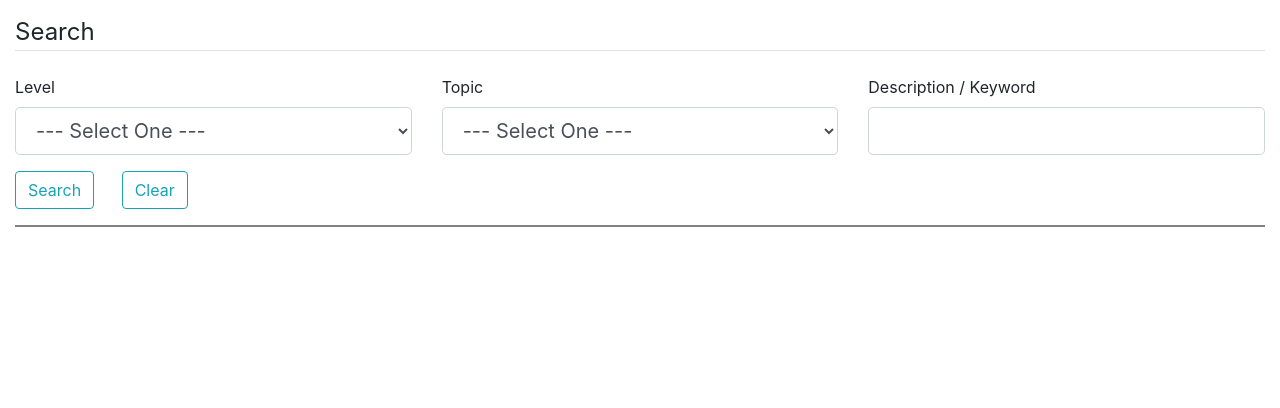
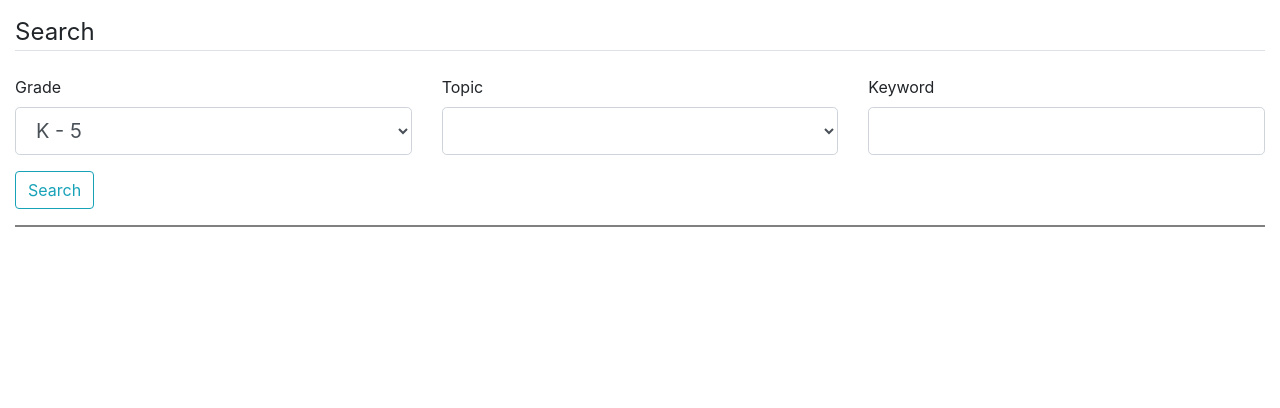
Before and after one commit to MKing301/math-pd-depo, a Flask app: page /search in a window 1280 px wide. Shown: the part 56-464 px from the top of the page. Run offline with Flask 2, Linux system fonts and the light colour scheme; the visitor is signed in with stand-in values (Sample User, id 1); data comes from the database, SQL or seed files in the repository; lists and menus that the app fills with data are empty; some libraries are stand-ins or nearby versions.

Commit message:
Update search form content

```diff
--- a/pd_app/templates/search.html
+++ b/pd_app/templates/search.html
@@ -7,29 +7,29 @@
                 <legend class="border-bottom mb-4">Search</legend>
                 <div class="row">
                     <div class="col-sm-4">
-                        {{ form.level.label(class="form-control-label") }}
-                        {% if form.level.errors %}
-                            {{ form.level(class="form-control form-control-lg is-invalid") }}
+                        {{ form.my_grade.label(class="form-control-label") }}
+                        {% if form.my_grade.errors %}
+                            {{ form.my_grade(class="form-control form-control-lg is-invalid") }}
                             <div class="invalid-feedback">
-                                {% for error in form.level.errors %}
+                                {% for error in form.my_grade.errors %}
                                     <span>{{ error }}</span>
                                 {% endfor %}
                             </div>
                         {% else %}
-                            {{ form.level(class="form-control form-control-lg") }}
+                            {{ form.my_grade(class="form-control form-control-lg") }}
                         {% endif %}
                     </div>
                     <div class="col-sm-4">
-                        {{ form.topic.label(class="form-control-label") }}
-                        {% if form.topic.errors %}
-                            {{ form.topic(class="form-control form-control-lg is-invalid") }}
+                        {{ form.my_course.label(class="form-control-label") }}
+                        {% if form.my_course.errors %}
+                            {{ form.my_course(class="form-control form-control-lg is-invalid") }}
                             <div class="invalid-feedback">
-                                {% for error in form.topic.errors %}
+                                {% for error in form.my_course.errors %}
                                     <span>{{ error }}</span>
                                 {% endfor %}
                             </div>
                         {% else %}
-                            {{ form.topic(class="form-control form-control-lg") }}
+                            {{ form.my_course(class="form-control form-control-lg") }}
                         {% endif %}
                     </div>
                     <div class="col-sm-4">
@@ -49,10 +49,7 @@
             </fieldset>
             <div class="row">
                 <div class="col-sm-1">
-                    {{ form.submit(class="btn btn-outline-info") }}
-                </div>
-                <div class="col-sm-1">
-                    {{ form.clear(class="btn btn-outline-info", type="reset") }}
+                    {{ form.submit(class="btn btn-outline-info btn-search") }}
                 </div>
             </div>
         </form>
--- a/pd_app/users/forms.py
+++ b/pd_app/users/forms.py
@@ -65,11 +65,14 @@ class ResetPasswordForm(FlaskForm):
 
 
 class SearchForm(FlaskForm):
-    level = SelectField('Level', choices=[(1, "--- Select One ---"), (2, "K - 5"), (3, "6 - 12"), (4, "Undergraduate"), (5, "Post-Graduate")], default=1)
-    topic = SelectField('Topic', choices=[(1, "--- Select One ---"), (2, "Algebra"), (3, "Calculus"), (4, "Differential Equations"), (5, "Linear Algebra")], default=1)
-    keyword = StringField('Description / Keyword')
+    my_grade = SelectField('Grade', choices=[("K - 5", "K - 5"),
+                                       ("6 - 8", "6 - 18"),
+                                       ("High School", "High School"),
+                                       ("Undergraduate", "Undergraduate"),
+                                       ("Post-Graduate", "Post-Graduate")])
+    my_course = SelectField('Topic', choices=[])
+    keyword = StringField('Keyword')
     submit = SubmitField('Search')
-    clear = SubmitField('Clear')
 
 
 class ContactForm(FlaskForm):
```
